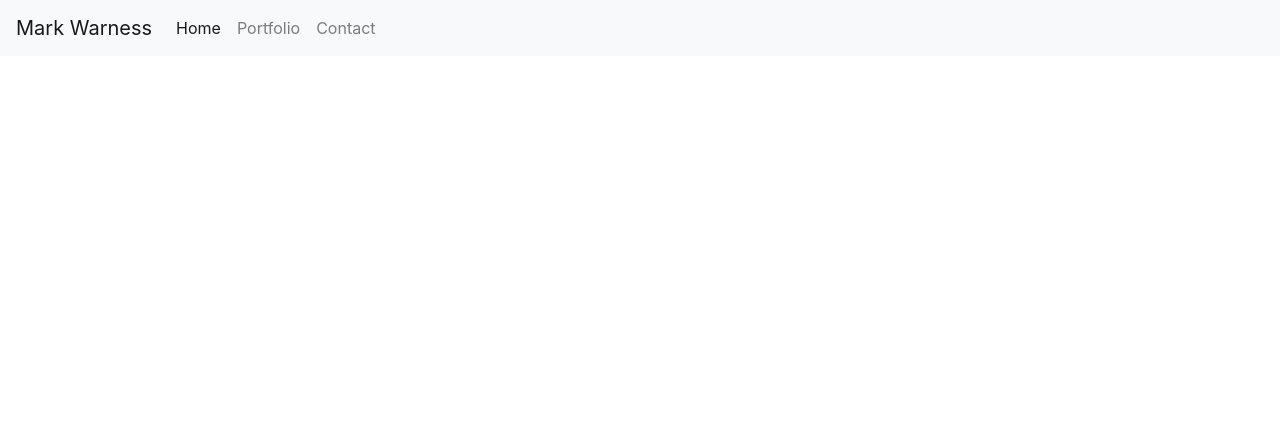
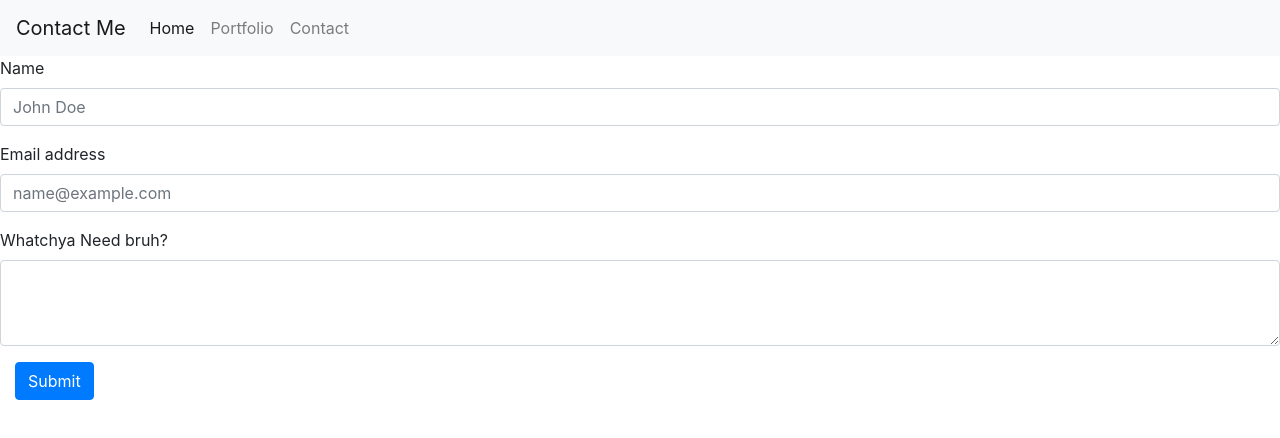
Before and after one commit to mwarness/Portfolio-2, a plain HTML site: page contact.html in a window 1280 px wide. Drawn offline with nearby package versions, Linux system fonts and the light colour scheme.

Commit message:
3rd commit. added some forms to the contact page and a button

```diff
--- a/assets/css/stye.css
+++ b/assets/css/stye.css
@@ -1,11 +1,7 @@
 #me{
     width: 350px;
     float: left;
-    margin: 0px, 25px, 25px, 0px;
-    opacity: 1;
-    display: block;
-    width: 100%;
-    height: auto;
-    transition: .5s ease;
-    backface-visibility: hidden;
+    margin-right: 25px;
+    margin-bottom: 10px;
+
 }
--- a/contact.html
+++ b/contact.html
@@ -16,7 +16,7 @@
 <body>
     <!-- nav bar begins here -->
     <nav class="navbar navbar-expand-lg navbar-light bg-light">
-        <a class="navbar-brand" href="#">Mark Warness</a>
+        <a class="navbar-brand" href="#">Contact Me</a>
         <button class="navbar-toggler" type="button" data-toggle="collapse" data-target="#navbarSupportedContent"
             aria-controls="navbarSupportedContent" aria-expanded="false" aria-label="Toggle navigation">
             <span class="navbar-toggler-icon"></span>
@@ -32,7 +32,7 @@
 
                 </li>
                 <li class="nav-item">
-                        <a class="nav-link" href="contact.html">Contact</a>
+                    <a class="nav-link" href="contact.html">Contact</a>
                 </li>
 
 
@@ -41,7 +41,26 @@
         </div>
     </nav>
     <!-- nav bar ends here -->
-    <h1></h1>
+
+    <!-- Contact form begins here -->
+    <form>
+        <div class="form-group">
+            <label for="exampleFormControlInput1">Name</label>
+            <input type="name" class="form-control" id="exampleFormControlInput1" placeholder="John Doe">
+        </div>
+        <div class="form-group">
+            <label for="exampleFormControlInput1">Email address</label>
+            <input type="email" class="form-control" id="exampleFormControlInput1" placeholder="name@example.com">
+        </div>
+
+        <div class="form-group">
+            <label for="exampleFormControlTextarea1">Whatchya Need bruh?</label>
+            <textarea class="form-control" id="exampleFormControlTextarea1" rows="3"></textarea>
+        </div>
+        <div class="col-auto">
+            <button type="submit" class="btn btn-primary mb-2">Submit</button>
+        </div>
+    </form>
 
     <!-- Optional JavaScript -->
     <!-- jQuery first, then Popper.js, then Bootstrap JS -->
```
